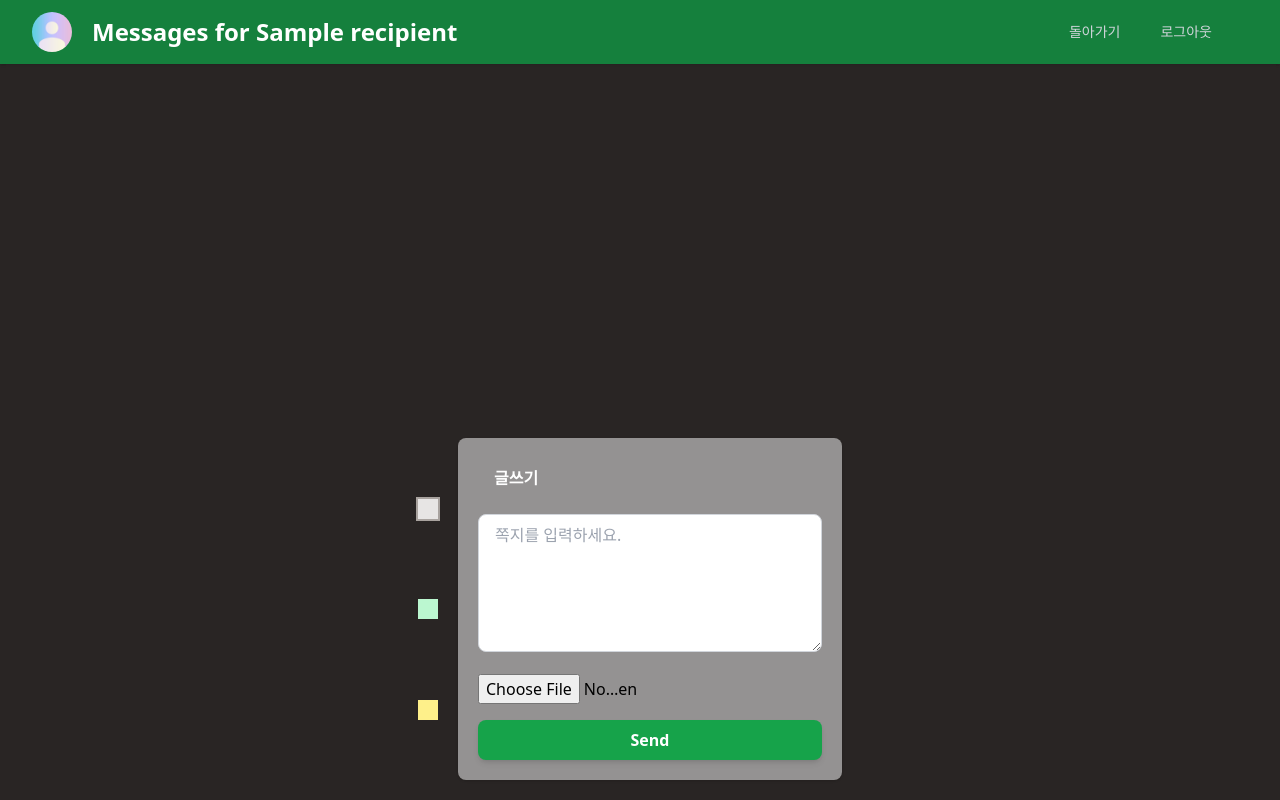
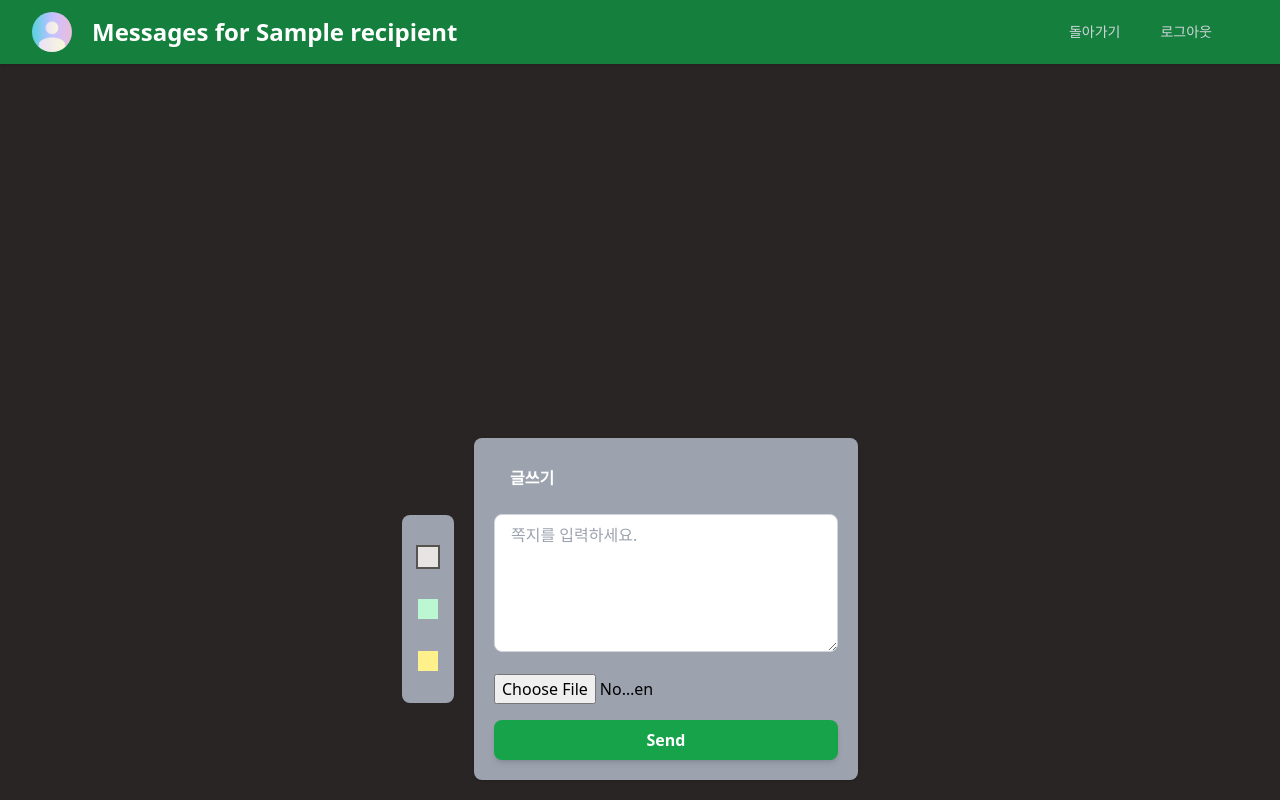
Before and after one commit to techn-0/rollingpaper, a Flask app: template templates/paper.html in a window 1280 px wide. Run offline with Flask 3, Linux system fonts and the light colour scheme; the template is opened without the code that fills it: most values are stand-ins (such as "Sample title", 1, 10 or a date in 2020).

Commit message:
ui 좀 더 수정

```diff
--- a/static/css/output.css
+++ b/static/css/output.css
@@ -612,12 +612,21 @@ video {
   grid-column: span 2 / span 2;
 }
 
+.m-4 {
+  margin: 1rem;
+}
+
 .m-5 {
   margin: 1.25rem;
 }
 
 .m-auto {
   margin: auto;
+}
+
+.mx-2 {
+  margin-left: 0.5rem;
+  margin-right: 0.5rem;
 }
 
 .mx-5 {
@@ -633,6 +642,11 @@ video {
 .my-10 {
   margin-top: 2.5rem;
   margin-bottom: 2.5rem;
+}
+
+.my-4 {
+  margin-top: 1rem;
+  margin-bottom: 1rem;
 }
 
 .my-5 {
@@ -816,6 +830,14 @@ video {
   flex-wrap: wrap;
 }
 
+.content-start {
+  align-content: flex-start;
+}
+
+.items-start {
+  align-items: flex-start;
+}
+
 .items-center {
   align-items: center;
 }
@@ -866,6 +888,10 @@ video {
   --tw-space-y-reverse: 0;
   margin-top: calc(0.25rem * calc(1 - var(--tw-space-y-reverse)));
   margin-bottom: calc(0.25rem * var(--tw-space-y-reverse));
+}
+
+.break-all {
+  word-break: break-all;
 }
 
 .rounded {
@@ -919,6 +945,11 @@ video {
 .border-yellow-600 {
   --tw-border-opacity: 1;
   border-color: rgb(202 138 4 / var(--tw-border-opacity));
+}
+
+.bg-gray-400 {
+  --tw-bg-opacity: 1;
+  background-color: rgb(156 163 175 / var(--tw-bg-opacity));
 }
 
 .bg-green-200 {
@@ -1020,6 +1051,10 @@ video {
   padding-bottom: 0.75rem;
 }
 
+.pl-8 {
+  padding-left: 2rem;
+}
+
 .pt-2 {
   padding-top: 0.5rem;
 }
@@ -1043,11 +1078,6 @@ video {
 .text-2xl {
   font-size: 1.5rem;
   line-height: 2rem;
-}
-
-.text-3xl {
-  font-size: 1.875rem;
-  line-height: 2.25rem;
 }
 
 .text-\[0\] {
@@ -1189,11 +1219,6 @@ video {
   --tw-ring-color: rgb(22 163 74 / var(--tw-ring-opacity));
 }
 
-.ring-stone-400 {
-  --tw-ring-opacity: 1;
-  --tw-ring-color: rgb(168 162 158 / var(--tw-ring-opacity));
-}
-
 .ring-stone-600 {
   --tw-ring-opacity: 1;
   --tw-ring-color: rgb(87 83 78 / var(--tw-ring-opacity));
--- a/templates/paper.html
+++ b/templates/paper.html
@@ -88,13 +88,13 @@
 
         {% if message.theme == "yellow" %}
         <li id="{{ message._id }}" style="top:{{ message.newy }}px; left:{{ message.newx }}px;"
-                class="postit left-0 top-0 absolute bg-yellow-200 border-yellow-600 text-yellow-600 border-l-4 p-2  min-w-[150px] max-w-sm ">
+          class="postit cursor-pointer left-0 top-0 absolute bg-yellow-200 border-yellow-600 text-yellow-600 border-l-4 p-2  min-w-[150px] max-w-sm ">
           {% elif message.theme == "green" %}
         <li id="{{ message._id }}" style="top:{{ message.newy }}px; left:{{ message.newx }}px;"
-                class="postit left-0 top-0 absolute bg-green-200 border-green-600 text-green-600 border-l-4 p-2  min-w-[150px] max-w-sm">
+          class="postit cursor-pointer left-0 top-0 absolute bg-green-200 border-green-600 text-green-600 border-l-4 p-2  min-w-[150px] max-w-sm">
           {% else %}
         <li id="{{ message._id }}" style="top:{{ message.newy }}px; left:{{ message.newx }}px;"
-                class="postit left-0 top-0 absolute bg-stone-200 border-stone-600 text-stone-600 border-l-4 p-2  min-w-[150px] max-w-sm">
+          class="postit cursor-pointer left-0 top-0 absolute bg-stone-200 border-stone-600 text-stone-600 border-l-4 p-2  min-w-[150px] max-w-sm">
           {% endif %}
 
           {% if message.author == session['nickname'] %} <!-- 메시지 작성자가 현재 세션의 닉네임과 동일하면 -->
@@ -106,6 +106,7 @@
               <button type="submit">
                 <svg xmlns="http://www.w3.org/2000/svg" width="16" height="16" fill="currentColor"
                   class="w-3 h-3 text-gray-700" viewBox="0 0 1792 1792">
+                  <!--x버튼 도형 백터 만듦-->
                   <path
                     d="M1490 1322q0 40-28 68l-136 136q-28 28-68 28t-68-28l-294-294-294 294q-28 28-68 28t-68-28l-136-136q-28-28-28-68t28-68l294-294-294-294q-28-28-28-68t28-68l136-136q28-28 68-28t68 28l294 294 294-294q28-28 68-28t68 28l136 136q28 28 28 68t-28 68l-294 294 294 294q28 28 28 68z">
                   </path>
@@ -117,13 +118,9 @@
           <div class="mt-4"></div>
           {% endif %}
 
-                <!-- 메시지 내용 표시 -->
-                <p class="text-3xl mx-5 text-center">
-                    {{ message.content }}
-                </p>
-
           <!--파일 관련-->
           {% if message.file_url %} <!-- 파일 URL이 있으면 -->
+          <div class="p-4 flex justify-center select-none ">
             {% if message.file_url.endswith('.mp3') or message.file_url.endswith('.wav') %} <!-- 오디오 파일인 경우 -->
             <audio controls> <!-- 오디오 플레이어 생성 -->
               <source src="{{ message.file_url }}" type="audio/{{ message.file_url.split('.')[-1] }}">
@@ -131,7 +128,7 @@
             </audio>
             {% elif message.file_url.endswith('.jpg') or message.file_url.endswith('.jpeg') or
             message.file_url.endswith('.png') %} <!-- 이미지 파일인 경우 -->
-                <img src="{{ message.file_url }}" alt="Image" width="200"> <!-- 이미지 출력 -->
+            <img src="{{ message.file_url }}" alt="Image" width="200" style="-webkit-user-drag: none;"> <!-- 이미지 출력 -->
 
             <!-- 영상 파일인 경우 -->
             {% elif message.file_url.endswith('.mp4')%}
@@ -140,11 +137,17 @@
             {% else %} <!-- 그 외의 파일인 경우 -->
             <a href="{{ message.file_url }}" target="_blank">Download File</a> <!-- 파일 다운로드 링크 출력 -->
             {% endif %}
+          </div>
           {% endif %}
 
+          <!-- 메시지 내용 표시 -->
+          <p class="text-2xl mx-5 text-center select-none break-all">
+            {{ message.content }}
+          </p>
+
           <!-- 메시지 작성자 표시 -->
-                <p class="font-bold text-lg mt-4 mx-5">
-                    {{ message.author }}
+          <p class="font-bold text-lg mt-4 mx-2 pl-8 select-none text-right">
+            From. {{ message.author }}
           </p>
 
         </li>
@@ -154,16 +157,18 @@
         <!--하단 | 메세지 작성 폼-->
         <div class="flex justify-center items-center">
             <!--테마 변경 버튼-->
-            <div class="flex flex-col justify-evenly items-center h-full">
-                <button id="stone" class="C_theme bg-stone-200 w-5 h-5 ring-2 ring-stone-400"></button>
-                <button id="green" class="C_theme bg-green-200 w-5 h-5"></button>
-                <button id="yellow" class="C_theme bg-yellow-200 w-5 h-5"></button>
+            <div>
+                <div class="flex flex-col justify-evenly items-center h-full rounded-lg bg-gray-400 p-4">
+                    <button id="stone" class="C_theme my-4 bg-stone-200 w-5 h-5 ring-2 ring-stone-600"></button>
+                    <button id="green" class="C_theme my-4 bg-green-200 w-5 h-5"></button>
+                    <button id="yellow" class="C_theme my-4 bg-yellow-200 w-5 h-5"></button>
+                </div>
             </div>
 
             <!--폼-->
             <form action="{{ url_for('message') }}" method="post" enctype="multipart/form-data"
-                class="w-full max-w-sm space-x-3 m-5">
-                <div class="w-full max-w-2xl px-5 py-5 m-auto bg-white/50 rounded-lg shadow dark:bg-gray-800">
+                class="w-full max-w-sm space-x-3 m-5 relative ">
+                <div class="w-full max-w-2xl px-5 py-5 m-auto bg-gray-400 rounded-lg shadow dark:bg-gray-800">
 
                     <div class="grid max-w-xl grid-cols-2 gap-4 m-auto">
                         <div class="col-span-2 lg:col-span-1">
@@ -228,11 +233,10 @@
                     let newTop = e.pageY - startY;
 
                     // 부모 요소의 크기 위치 기준으로 최대 상하좌우 거리 계산
-                    let parentOffset = $this.parent().offset();
                     let parentWidth = $this.parent().width();
-                    let parentHeight = $this.parent().height();
+                    let parentHeight = document.documentElement.scrollHeight; //상하길이의 경우 하단까지 포함하기 위해 부모 대신 사이트 총 높이 사용
                     let maxLeft = parentWidth - $this.outerWidth();
-                    let maxTop = parentHeight - $this.outerHeight();
+                    let maxTop = parentHeight - $this.outerHeight() - topbarH;
 
                     //메모의 새 좌표 계산, 부모 영역을 벗어나지 않도록 제한
                     newLeft = Math.min(Math.max(newLeft, 0), maxLeft);
```
Also changed, not shown: static/uploads/5782817e595741c699630111b985f061.jpg (added), 1 other file. Lines whose indentation alone changed are shown as unchanged.
